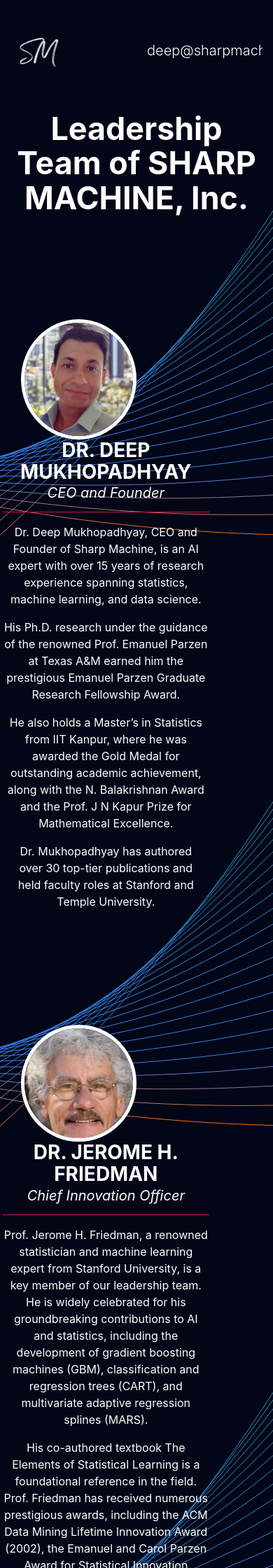
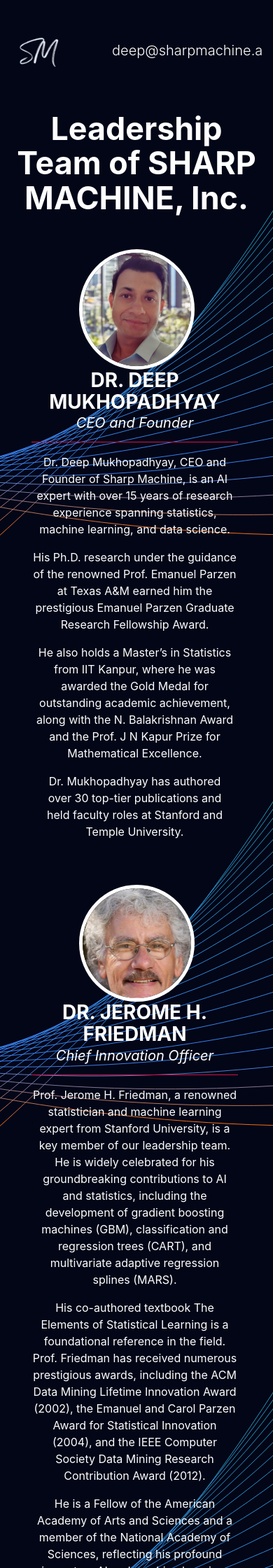
Before and after one commit to LPStat-Hub/SharpWebsite, a PHP site: page /ourteam.html in a window 390 px wide. Shown: the top 2240 px of the page at 70% size. Run offline with PHP 8.4, Linux system fonts and the light colour scheme.

Commit message:
Update mobile css.

```diff
--- a/css/custom.css
+++ b/css/custom.css
@@ -172,3 +172,11 @@ button {
         font-size: 3.6rem;
     }
 }
+
+@media only screen and (max-width: 600px) {
+
+    .topemail {
+        margin-right: 50px;
+    }
+
+}
--- a/css/teams.css
+++ b/css/teams.css
@@ -47,3 +47,15 @@ em {
   text-wrap: pretty;
   padding-left:50px !important;
 }
+
+@media only screen and (max-width: 600px) {
+.pic-top2 {
+    margin-top: 0;
+    display: inline;
+  }
+.row-margincustom {
+  margin-left: -20px;
+}
+
+
+}
--- a/index.html
+++ b/index.html
@@ -26,7 +26,7 @@
                     <div class="col-2">
                         <a href="/"><img src="img/ShortSM-transparent.png" alt="logo"></a>
                     </div>
-                    <div class="col-6 align-self-center text-right">
+                    <div class="col-6 align-self-center text-right topemail">
                         <a href="mailto:deep@unitedstatalgo.com" class="text-white lead">deep@sharpmachine.ai</a>
                     </div>
                 </div>
--- a/ourteam.html
+++ b/ourteam.html
@@ -29,7 +29,7 @@
           <div class="col-2">
             <a href="/"><img src="img/ShortSM-transparent.png" alt="logo"></a>
           </div>
-          <div class="col-6 align-self-center text-right">
+          <div class="col-6 align-self-center text-right topemail">
             <a href="mailto:deep@unitedstatalgo.com"
               class="text-white lead">deep@sharpmachine.ai</a>
           </div>
```
